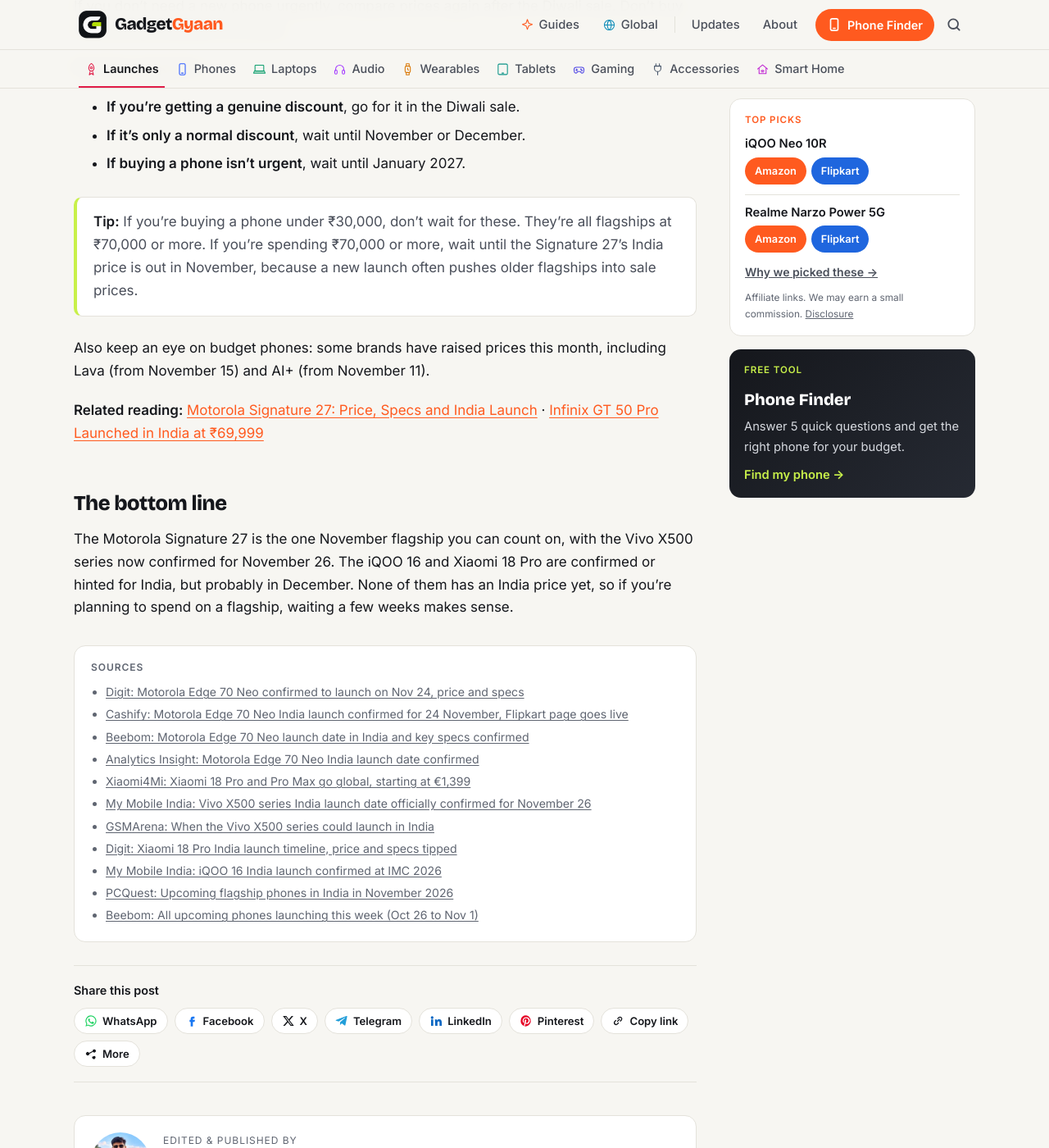
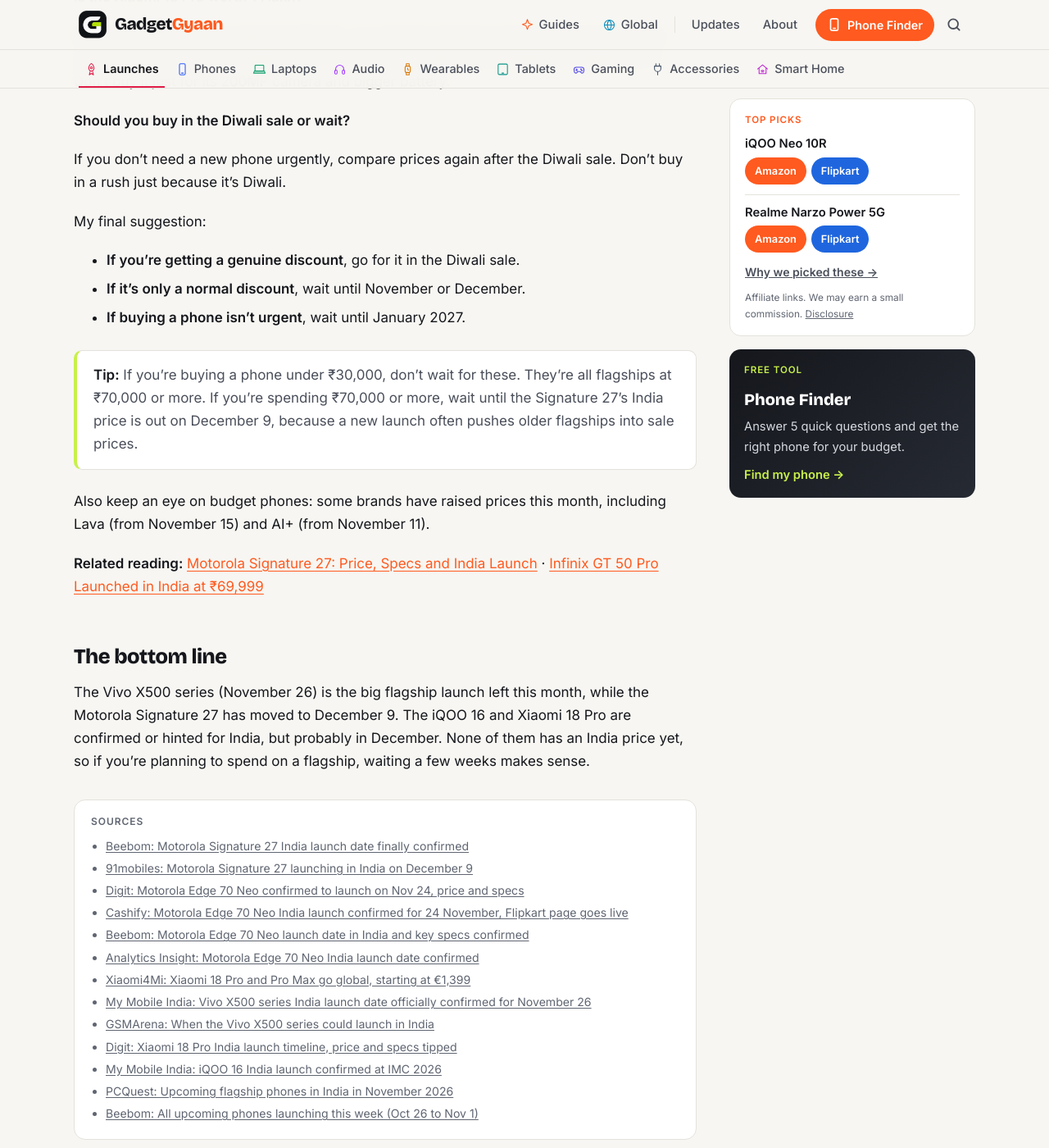
Before and after one commit to kiteksood167/kiteksood167.github.io, a Jekyll site: the page built from _posts/2026-10-31-upcoming-phones-launching-india-november-2026.md, in a window 1280 px wide and 1400 px high, scrolled down 5751 px. Shown: the whole window at 82% size. Built offline with Jekyll 4.4.1, drawn with Linux system fonts in a browser that asks for light colours; comment, search, counter and statistics services are not loaded; some of the changed text lies outside the part shown.

Commit message:
Launch updates: Motorola Signature 27 India launch moves to December 9
Co-Authored-By: Claude <noreply@anthropic.com>

```diff
--- a/_posts/2026-10-31-upcoming-phones-launching-india-november-2026.md
+++ b/_posts/2026-10-31-upcoming-phones-launching-india-november-2026.md
@@ -12,6 +12,10 @@ category: Launches
 also_in: [Phones]
 tags: [upcoming phones, motorola signature 27, motorola edge 70 neo, vivo x500, iqoo 16, xiaomi 18 pro, flagship phones, launch]
 sources:
+  - name: "Beebom: Motorola Signature 27 India launch date finally confirmed"
+    url: "https://gadgets.beebom.com/news/motorola-signature-27-india-launch-date-confirmed"
+  - name: "91mobiles: Motorola Signature 27 launching in India on December 9"
+    url: "https://www.91mobiles.com/hub/motorola-signature-27-launch-date-india-december-9th/"
   - name: "Digit: Motorola Edge 70 Neo confirmed to launch on Nov 24, price and specs"
     url: "https://www.digit.in/news/mobile-phones/motorola-edge-70-neo-confirmed-to-launch-on-nov-24-from-price-to-specs-here-is-all-you-need-to-know.html"
   - name: "Cashify: Motorola Edge 70 Neo India launch confirmed for 24 November, Flipkart page goes live"
@@ -36,9 +40,11 @@ sources:
     url: "https://gadgets.beebom.com/news/all-upcoming-phones-launching-this-week-october-26-november-1"
 ---
 
-November looks like a flagship month in India. Motorola has confirmed the Signature 27 for this month, and Vivo has confirmed November 26 for its X500 series. Two more big phones, the iQOO 16 and Xiaomi 18 Pro, are officially headed to India but may slip to December. Here's what's confirmed, what's only rumoured, and whether it's worth waiting.
+November looks like a flagship month in India. Motorola's Signature 27 was expected this month but has moved to December 9, while Vivo has confirmed November 26 for its X500 series. Two more big phones, the iQOO 16 and Xiaomi 18 Pro, are officially headed to India but may slip to December. Here's what's confirmed, what's only rumoured, and whether it's worth waiting.
 
 <!--more-->
+
+**Update, November 23:** The **Motorola Signature 27** will not launch in India this month after all. Beebom (from a Motorola media briefing) and 91mobiles report that it launches in India on **December 9**. The India price is still not announced. That leaves the **Motorola Edge 70 Neo** (November 24) and the **Vivo X500 series** (November 26) as this month's big India launches. Details in our [Motorola Signature 27 post](/motorola-signature-27-launch-us-price-specs/).
 
 **Update, November 20:** More **Motorola Edge 70 Neo** details from its Flipkart page, as reported by Digit and Cashify: up to 5,200 nits peak brightness, up to 8GB of LPDDR5X RAM and 7.5W wired reverse charging on top of the 45W charging. Motorola still hasn't announced the price or launch time; that comes on November 24. Reports also disagree on some details (for example the IP rating), so wait for the launch for the final spec sheet.
 
@@ -51,16 +57,16 @@ November looks like a flagship month in India. Motorola has confirmed the Signat
 | Phone | Expected in India | Status | Expected price |
 |---|---|---|---|
 | Motorola Edge 70 Neo | November 24 | Date shown on Motorola's Flipkart page | Not announced; Beebom estimates ₹35,000 to ₹40,000 |
-| Motorola Signature 27 | November (global launch November 5) | India launch confirmed by Motorola, exact date not announced | Not announced; estimates range from ₹70,000 to about ₹1 lakh |
+| Motorola Signature 27 | December 9 (moved from November) | Date reported by Beebom and 91mobiles after a Motorola media briefing | Not announced; estimates range from ₹70,000 to about ₹1 lakh |
 | Vivo X500, X500 Pro, X500 Pro Max | November 26 | Launch date confirmed by Vivo | Not announced |
 | iQOO 16 | Not announced (reports say December or early 2027) | India launch confirmed by iQOO, date not announced | Not announced; a tipster suggests above ₹1 lakh |
 | Xiaomi 18 Pro | Not announced (expected around December) | Launched globally on November 17 (from €1,399); Xiaomi India has hinted at it, no date | Not announced; expected around ₹1 lakh |
 
 India prices for all five are still unannounced, so treat any "India price" you see before launch day as an estimate.
 
-## Motorola Signature 27: confirmed for November
+## Motorola Signature 27: now December 9
 
-This is the only big phone with a confirmed November launch in India. Motorola's India website says it is "coming this November", and the phone launches globally on **November 5**. Motorola hasn't announced the exact India date yet.
+Motorola's India website said this phone was "coming this November", and it launched globally on **November 5**. On November 23, Beebom and 91mobiles reported that the India launch is on **December 9**, so it slips out of November.
 
 What Motorola has confirmed:
 
@@ -135,7 +141,7 @@ My final suggestion:
 - **If it's only a normal discount**, wait until November or December.
 - **If buying a phone isn't urgent**, wait until January 2027.
 
-> **Tip:** If you're buying a phone under ₹30,000, don't wait for these. They're all flagships at ₹70,000 or more. If you're spending ₹70,000 or more, wait until the Signature 27's India price is out in November, because a new launch often pushes older flagships into sale prices.
+> **Tip:** If you're buying a phone under ₹30,000, don't wait for these. They're all flagships at ₹70,000 or more. If you're spending ₹70,000 or more, wait until the Signature 27's India price is out on December 9, because a new launch often pushes older flagships into sale prices.
 
 Also keep an eye on budget phones: some brands have raised prices this month, including Lava (from November 15) and AI+ (from November 11).
 
@@ -143,4 +149,4 @@ Also keep an eye on budget phones: some brands have raised prices this month, in
 
 ## The bottom line
 
-The Motorola Signature 27 is the one November flagship you can count on, with the Vivo X500 series now confirmed for November 26. The iQOO 16 and Xiaomi 18 Pro are confirmed or hinted for India, but probably in December. None of them has an India price yet, so if you're planning to spend on a flagship, waiting a few weeks makes sense.
+The Vivo X500 series (November 26) is the big flagship launch left this month, while the Motorola Signature 27 has moved to December 9. The iQOO 16 and Xiaomi 18 Pro are confirmed or hinted for India, but probably in December. None of them has an India price yet, so if you're planning to spend on a flagship, waiting a few weeks makes sense.
```
Also changed, not shown: other parts of _posts/2026-10-31-upcoming-phones-launching-india-november-2026.md (+1 -1 lines), _posts/2026-11-06-motorola-signature-27-launch-us-price-specs.md (+11 -5 lines).
